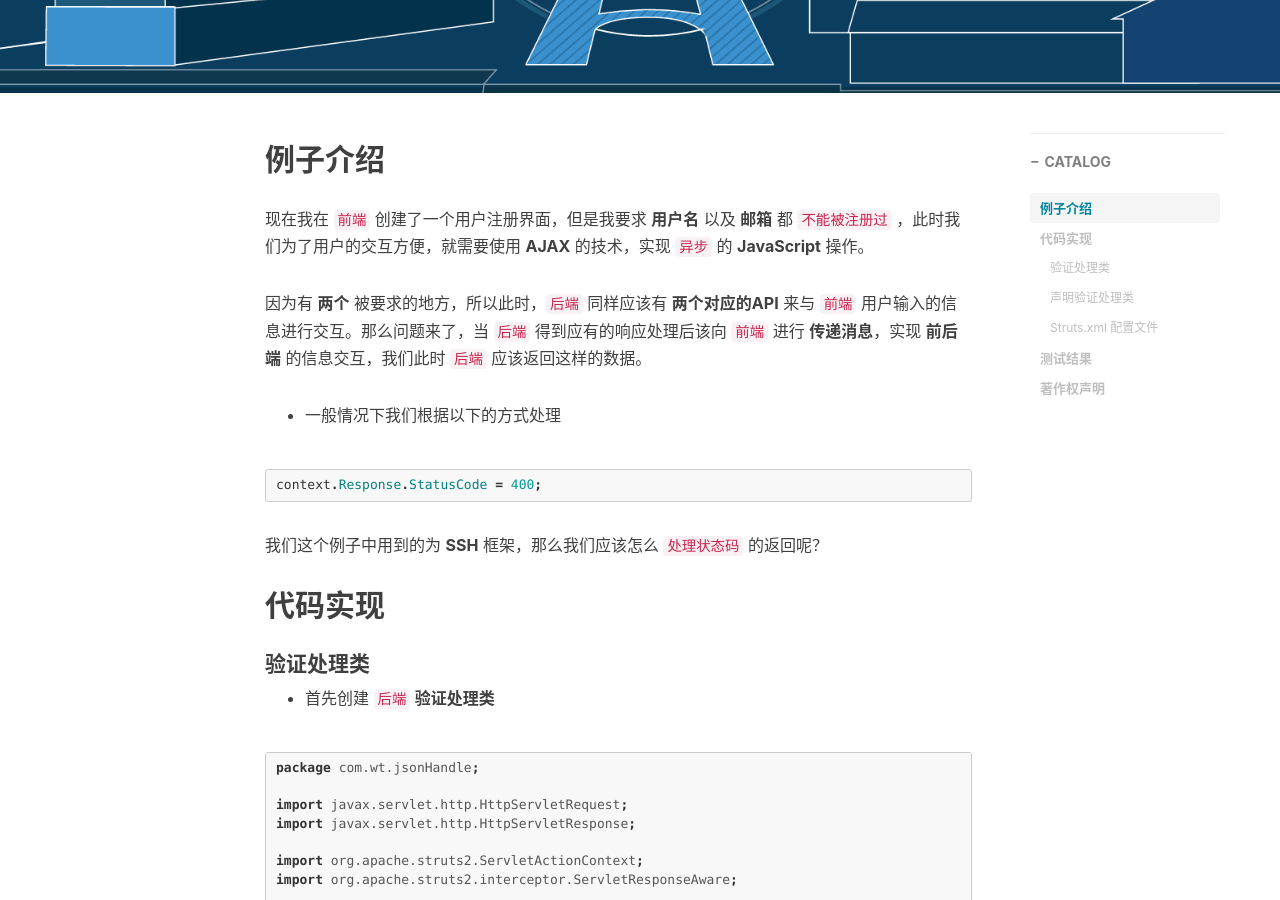
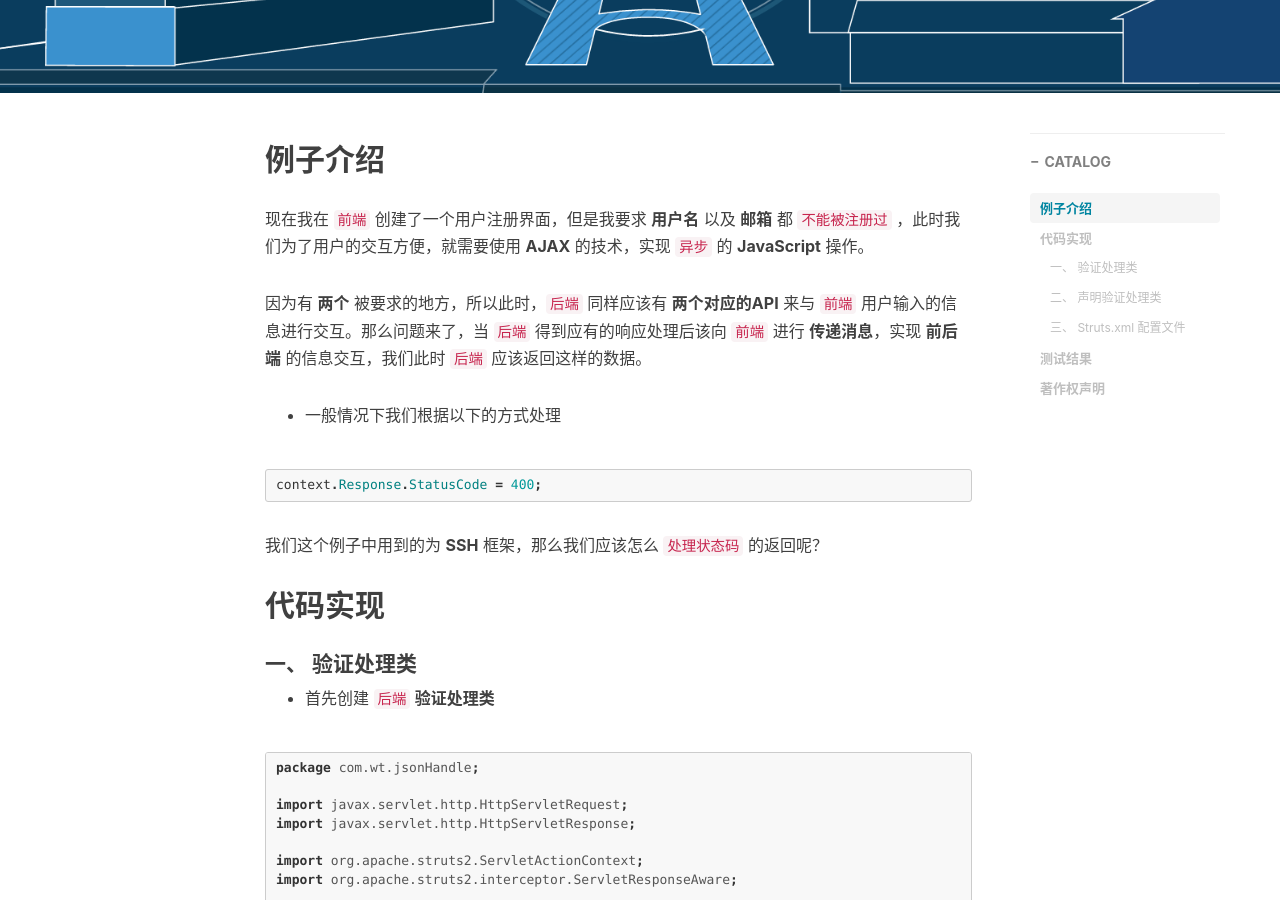
Before and after one commit to hohoTT/hohott.github.com, a Jekyll site: the page built from _posts/2016-05-01-struts2-httpheader.markdown, in a window 1280 px wide and 900 px high, scrolled down 490 px. Built offline with Jekyll 4.4.1, drawn with Linux system fonts in a browser that asks for light colours; nearby versions of some CDN libraries; comment, search, counter and statistics services are not loaded; some of the changed text lies outside the part shown.

````diff
--- a/_posts/2016-05-01-struts2-httpheader.markdown
+++ b/_posts/2016-05-01-struts2-httpheader.markdown
@@ -28,7 +28,7 @@
 
 ## 代码实现
 
-#### 验证处理类
+#### 一、 验证处理类
 
  - 首先创建 `后端` **验证处理类**
 
@@ -99,7 +99,7 @@
 
 关于 **usernameCheck** 以及 **emailCheck ** 两个方法，就是你通过 **hql** 语句进行 `数据库检查` 的操作方法，这里不做过多说明。
 
-#### 声明验证处理类
+#### 二、 声明验证处理类
 
  - 在 **applicationContext-beans.xml** 配置文件中进行 **验证处理类** 的 `声明` ,以下为声明代码
 
@@ -110,7 +110,7 @@
 </bean>
 ```
 
-#### Struts.xml 配置文件
+#### 三、 Struts.xml 配置文件
 
  - 最重要的一步，在 **Struts.xml 配置文件** 中对 `后端` 处理结果的 **状态码映射**，从而返回给 `前端` 正确的状态码，进而做出 `前端` 的消息显示
 
````
